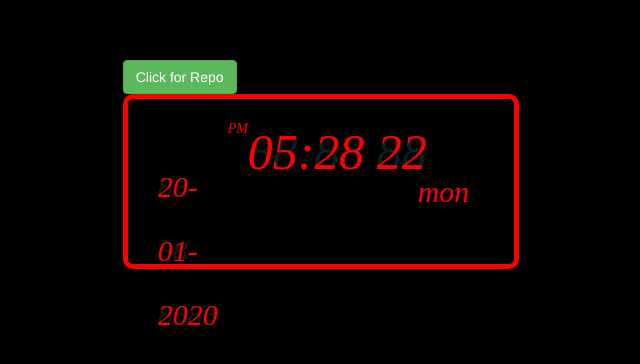
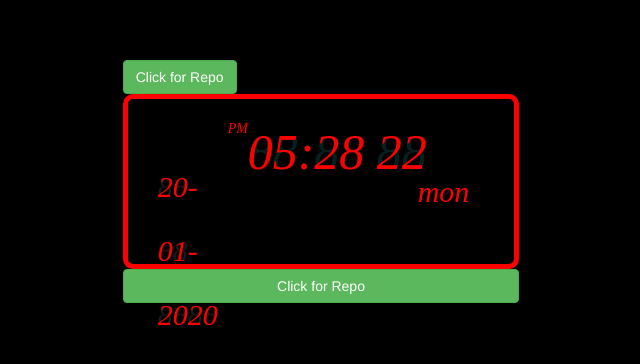
Before and after one commit to f86597/JS-Digital-Clock, a plain HTML site: page index.html in a window 1280 px wide. Shown: the part 160-524 px from the top of the page, without its empty margins (319-959 px from the left). Drawn offline with nearby package versions, Linux system fonts and the light colour scheme; a web font is replaced by a local one.

Commit message:
Update index.html

```diff
--- a/index.html
+++ b/index.html
@@ -29,6 +29,7 @@
                     <div class="day-front" id="din"></div>
                 </div>
             </div>
+            <a href="https://github.com/f86597/JS-Digital-Clock" class="btn btn-block btn-success">Click for Repo</a>
         </div>
     </div>
   </body>
```
